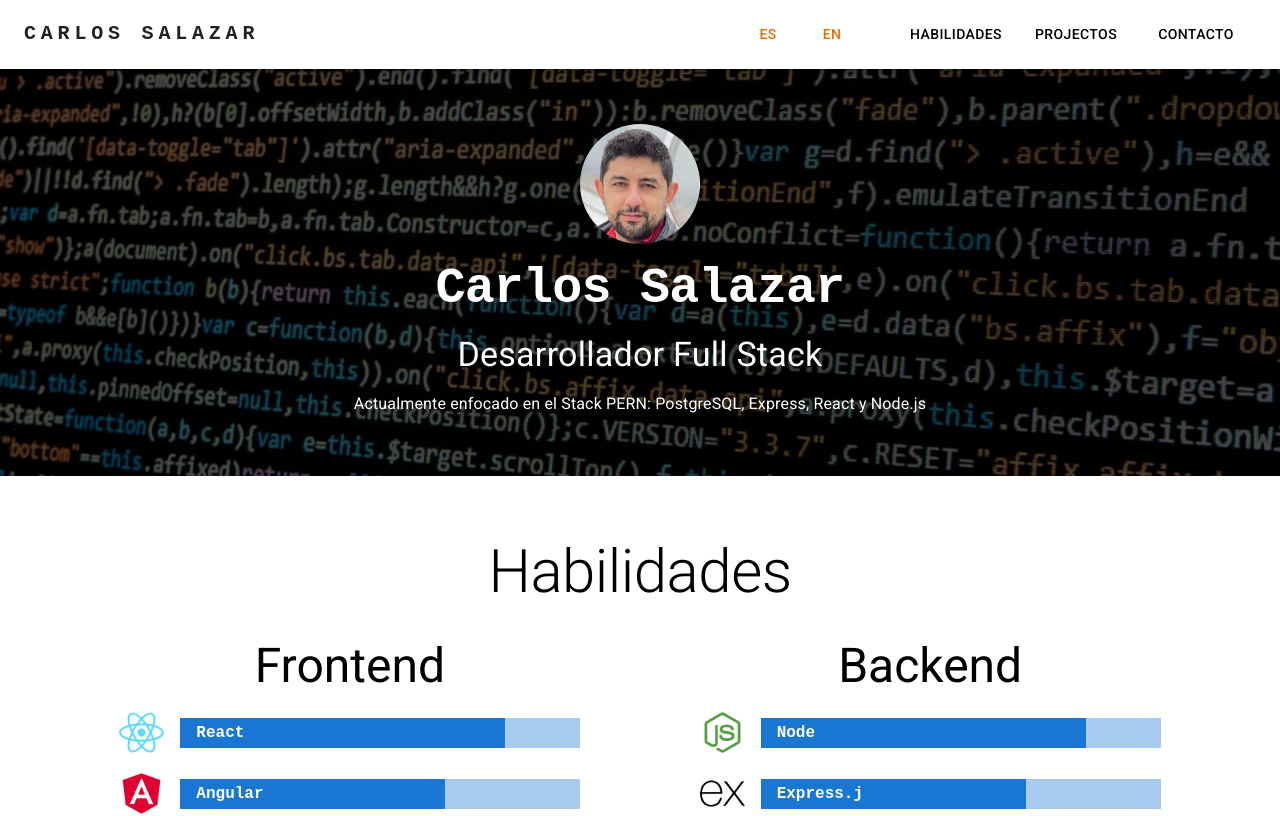
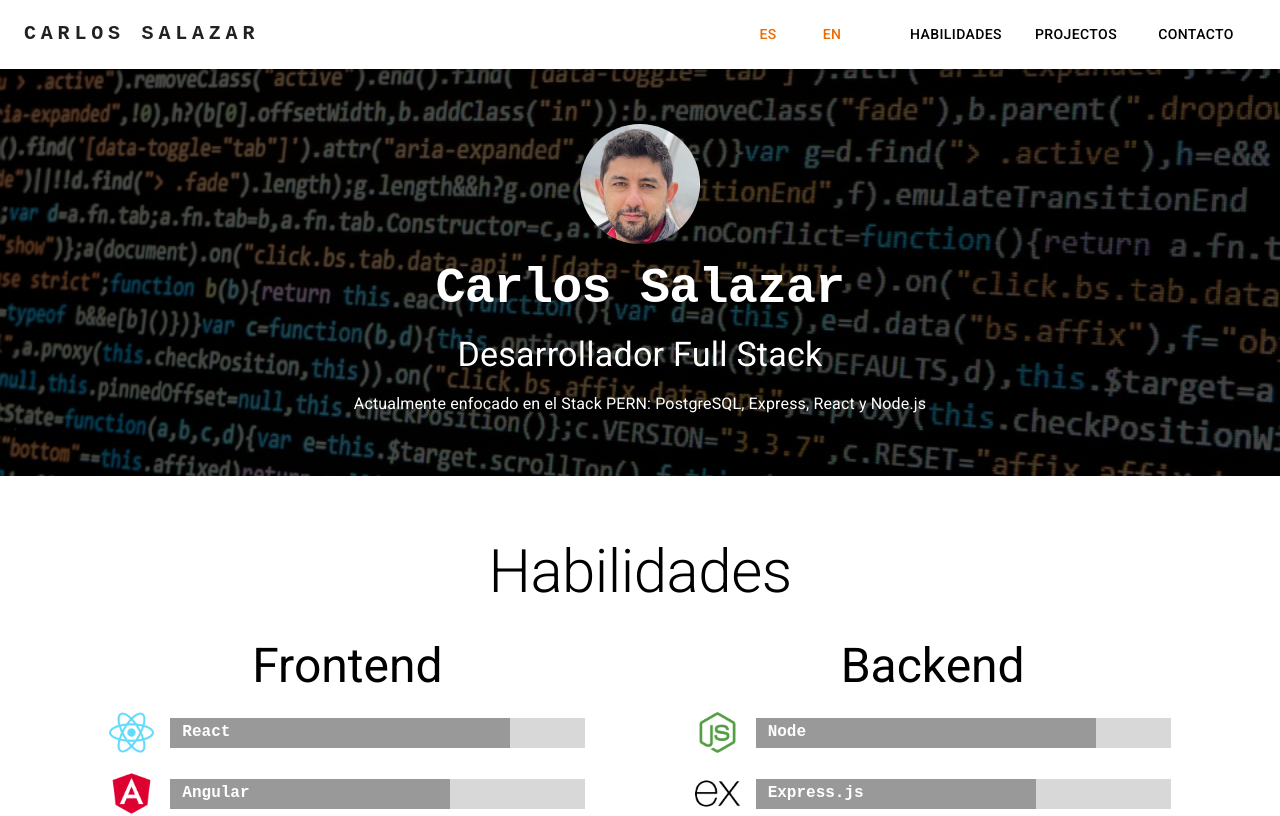
Before and after one commit to telcash/portfolio, a React (Create React App) app: page / in a window 1280 px wide. Shown: the top 816 px of the page. Built offline with nearby package versions, Linux system fonts and the light colour scheme.

Commit message:
Estilos aplicados a skills

```diff
--- a/src/components/ui/skill-bar/SkillBar.jsx
+++ b/src/components/ui/skill-bar/SkillBar.jsx
@@ -18,8 +18,8 @@ const SkillBar = ({logoSrc, name, progress}) => {
             </div>
             <div className="cs_skillBar-heading">
                 <Typography
-                    variant="h3"
-                    component="h3"
+                    variant="h5"
+                    component="h5"
                     sx={{
                         fontFamily: 'monospace',
                         fontWeight: 600,
@@ -30,7 +30,7 @@ const SkillBar = ({logoSrc, name, progress}) => {
                 </Typography>
             </div>
             <Box sx={{ width: 300 }} >
-                <BorderLinearProgress color="primary" variant="determinate" value={progress} />
+                <BorderLinearProgress color="gray_clear" variant="determinate" value={progress} />
             </Box>
         </div>
     )
--- a/src/components/ui/skill-bar/skill-bar.css
+++ b/src/components/ui/skill-bar/skill-bar.css
@@ -12,14 +12,14 @@
 }
 
 .cs_skillBar-heading {
-    width: 100px;
+    width: 115px;
     height: 30px;
-    background-color: #1976d2;
+    background-color: #999999;
     color: white;
     display: flex;
     justify-content: flex-start;
     align-items: center;
-    padding-left: 1rem;
+    padding-left: 0.75rem;
 }
 
 .cs_skillBar-logo img {
```
